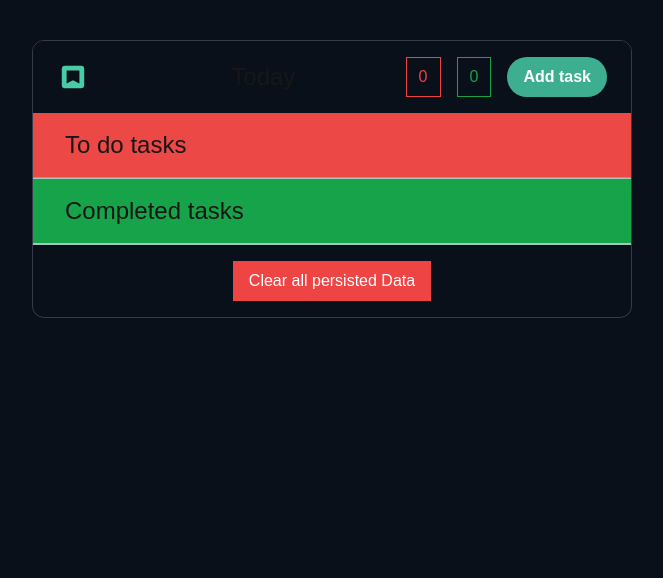
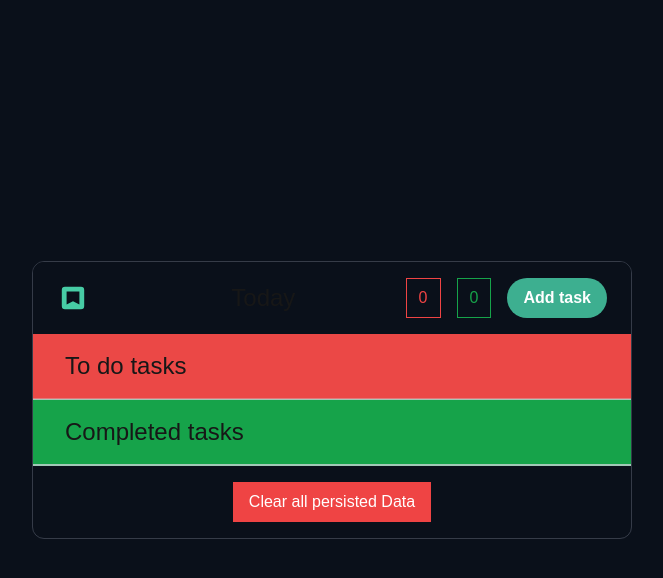
Before and after one commit to aleoterob/to-do-list-next, a Next.js app: page / in a window 1280 px wide. Shown: the top 578 px of the page, without its empty margins (308-971 px from the left). Built offline with nearby package versions, Linux system fonts and the light colour scheme.

Commit message:
Updates css

```diff
--- a/src/app/page.tsx
+++ b/src/app/page.tsx
@@ -12,7 +12,7 @@
         <h1 className="flex flex-row justify-center items-center w-full text-center sm:pl-0 md:pl-0 lg:pl-0 xl:pl-0 pt-6 text-2xl sm:text-4xl md:text-4xl lg:text-4xl xl:text-4xl  font-montserrat font-extralight text-white">
           Next.js - Redux Persist - Tailwind - Gsap.js
         </h1> */}
-        <div className="flex flex-col justify-center items-center w-full pt-10 pb-40">
+        <div className="flex flex-col justify-center items-center w-full min-h-screen">
           <TodoList />
         </div>
       </div>
```
